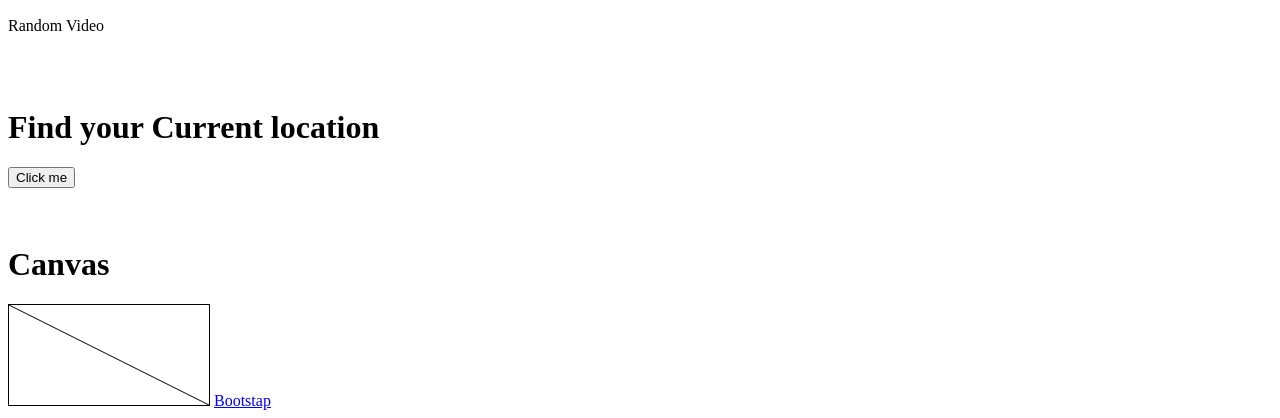
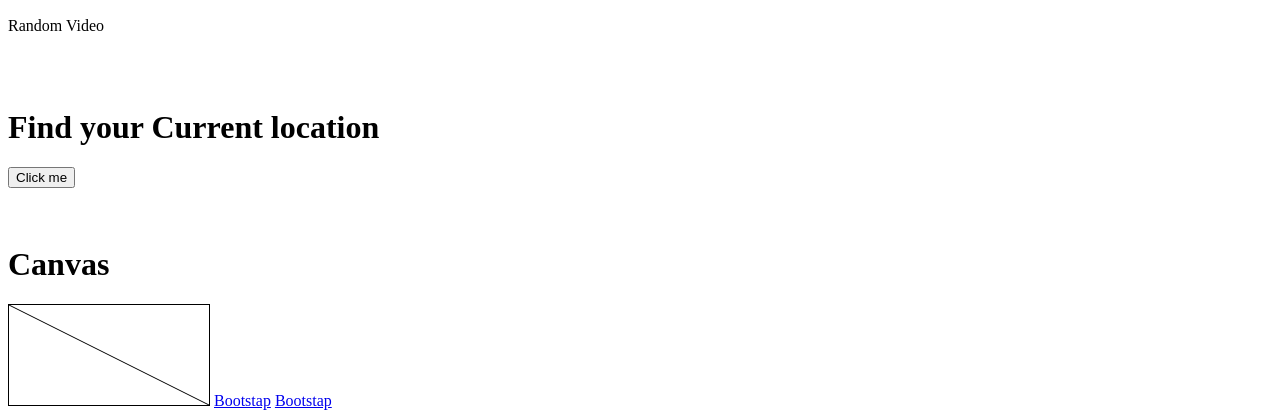
Before and after one commit to phayes02/webdev, a plain HTML site: page index.html in a window 1280 px wide. Shown: the part 650-1068 px from the top of the page. Drawn offline with Linux system fonts and the light colour scheme.

Commit message:
Update index.html

```diff
--- a/index.html
+++ b/index.html
@@ -64,6 +64,7 @@
   ctx.stroke();
   </script>
 <a href="bootstrap/index.html">Bootstap</a>
+ <a href="Lab Bootstrap/Veggies.html">Bootstap</a>
 </body>
 
 </html>
```
